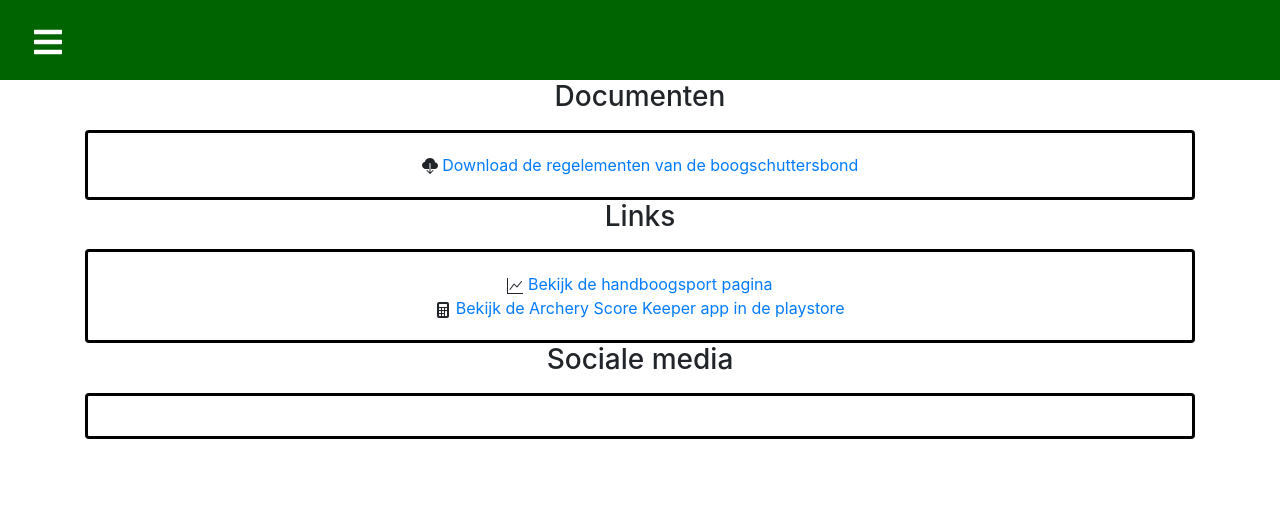
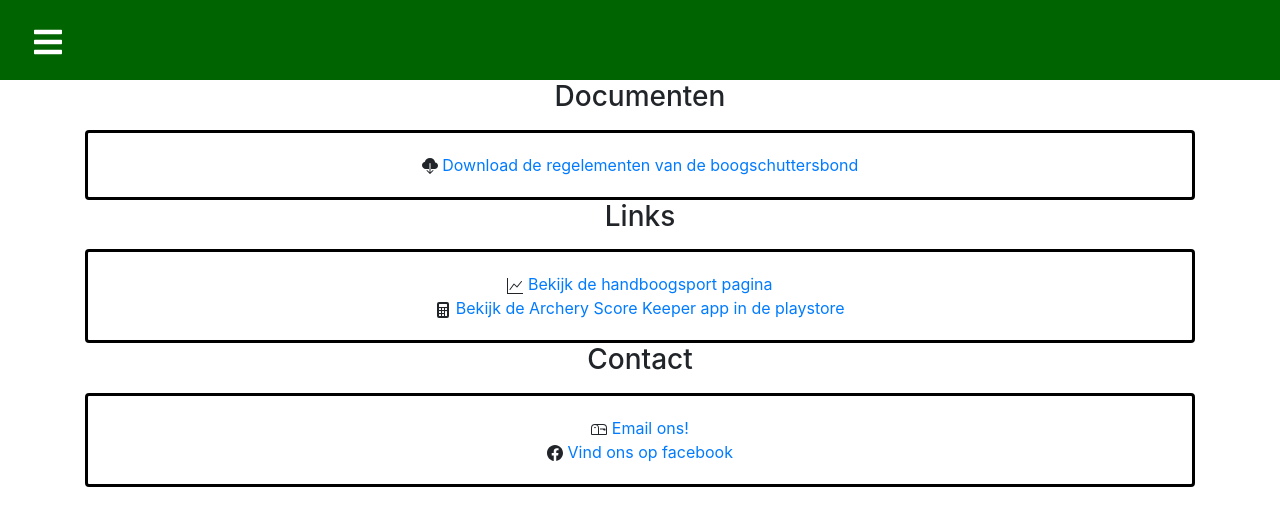
Before and after one commit to Redralis/Boogschutter-App, a React (Create React App) app in the folder frontend/: page /Documents in a window 1280 px wide. Shown: the top 526 px of the page. Built offline with nearby package versions, Linux system fonts and the light colour scheme.

Commit message:
Added Contact page in documents

```diff
--- a/frontend/src/pages/Documents.js
+++ b/frontend/src/pages/Documents.js
@@ -13,7 +13,7 @@ export function Documents() {
           <h1 className="h3 mb-3 fw-normal">Documenten </h1>
           <div className="card">
             <div className="card-body">
-            <BsIcons.BsFillCloudDownloadFill />
+              <BsIcons.BsFillCloudDownloadFill />
               <a href={pdf} edownload="Boogschutters-regelementen"> Download de regelementen van de boogschuttersbond</a>
 
             </div>
@@ -21,22 +21,23 @@ export function Documents() {
           <h1 className="h3 mb-3 fw-normal">Links </h1>
           <div className="card">
             <div className="card-body">
-            <BsIcons.BsGraphUp />
+              <BsIcons.BsGraphUp />
               <a href="https://mijn.handboogsport.nl/plein/"> Bekijk de handboogsport pagina</a> <br />
               <BsIcons.BsFillCalculatorFill />
               <a href="https://play.google.com/store/apps/details?id=com.peterhohsy.archery&hl=nl&gl=US"> Bekijk de Archery Score Keeper app in de playstore
               </a>
             </div>
           </div>
-          <h1 className="h3 mb-3 fw-normal">Sociale media</h1>
+          <h1 className="h3 mb-3 fw-normal"> Contact</h1>
           <div className="card">
             <div className="card-body">
-            <a href=""></a>
+              <BsIcons.BsMailbox />
+              <a href="mailto:info@alliancedamitie.nl"> Email ons!</a><br />
+              <BsIcons.BsFacebook />
+              <a href="https://www.facebook.com/HandboogverenigingAlliancedAmitie/"> Vind ons op facebook</a>
             </div>
           </div>
         </div>
-
-
       </div>
     </>
   );
```
